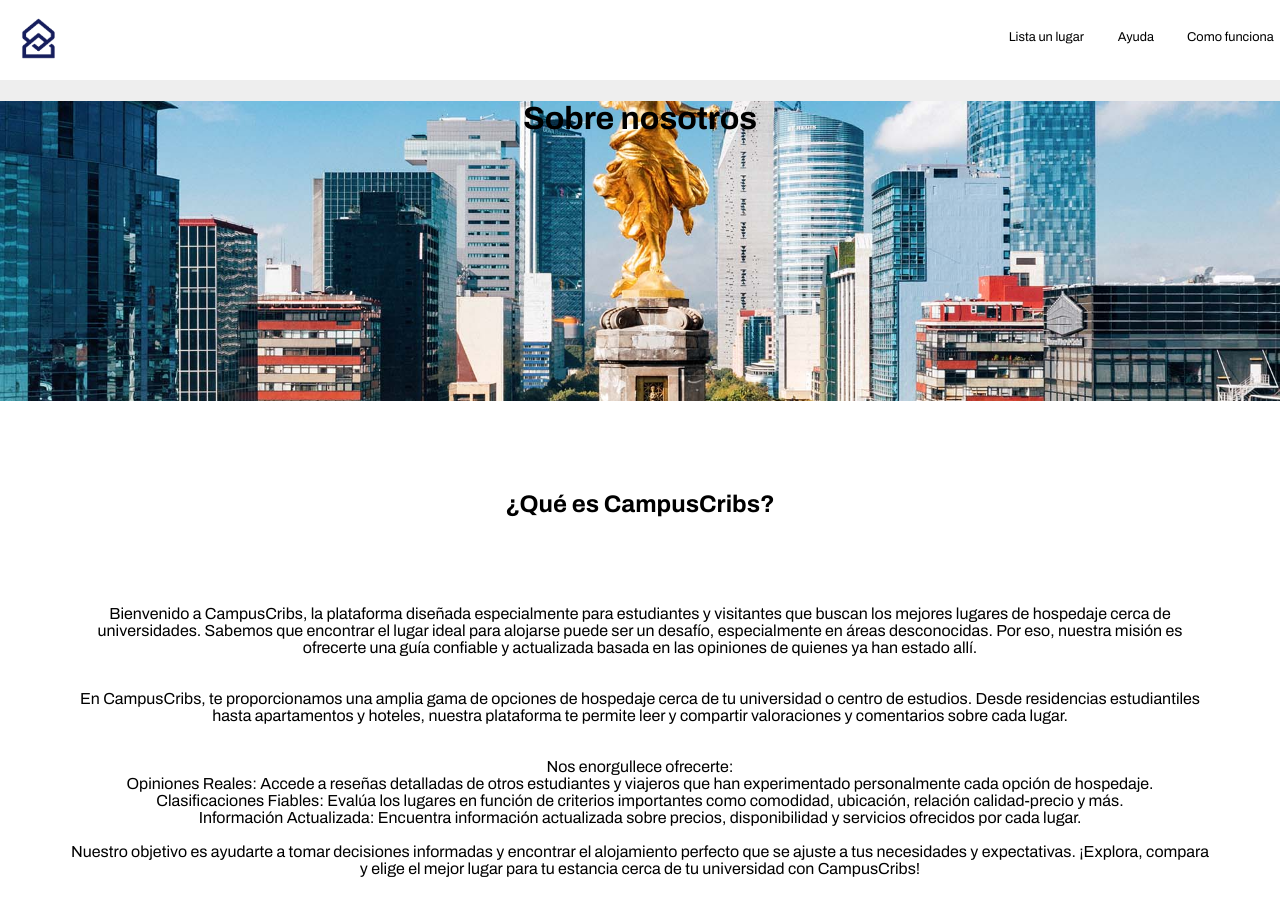
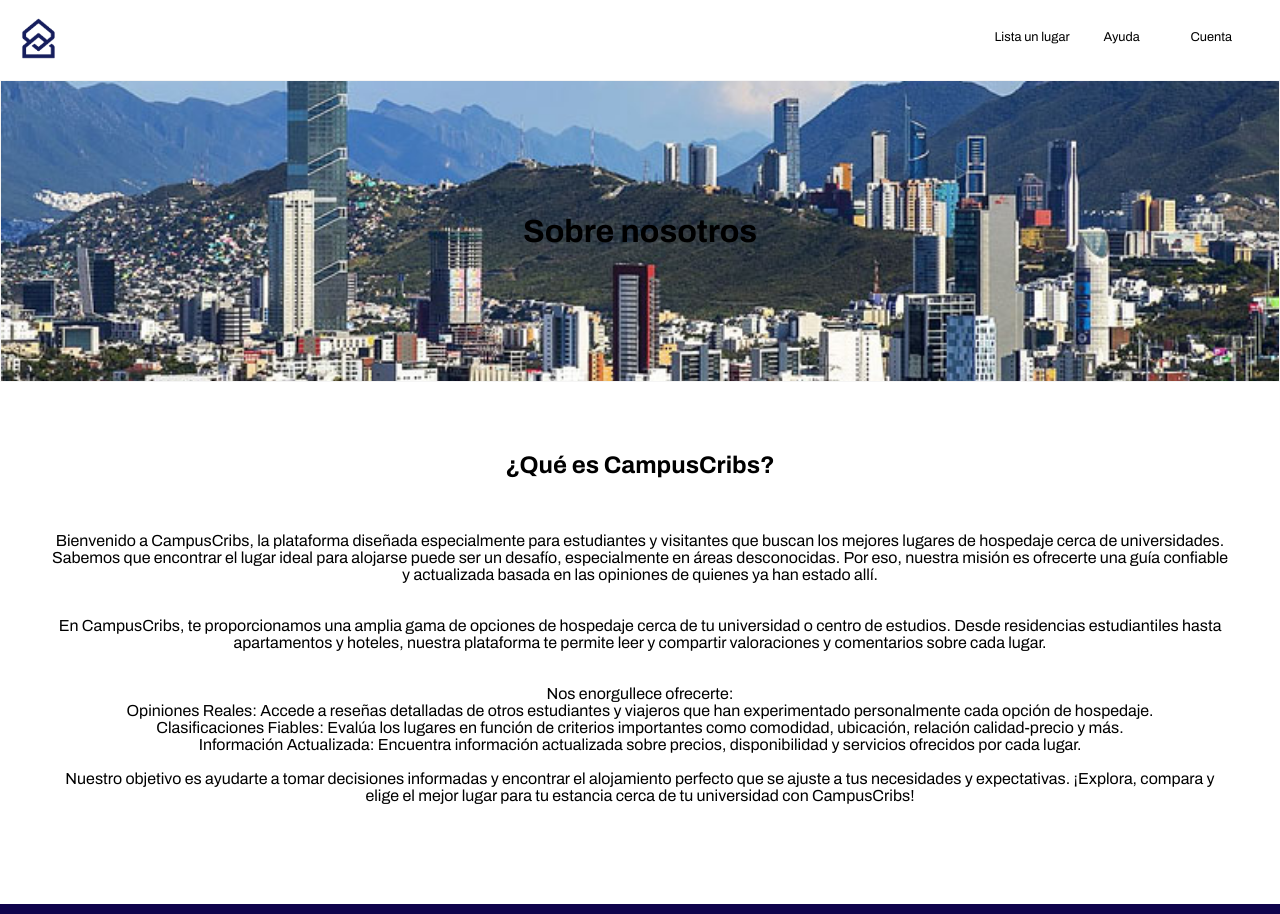
Before and after one commit to DongjuMun/CampusCribs, a plain HTML site: page about.html in a window 1280 px wide. Shown: the top 914 px of the page. Drawn offline with Linux system fonts and the light colour scheme.

Commit message:
AboutUsFinisihed

```diff
--- a/about.html
+++ b/about.html
@@ -19,9 +19,9 @@
                     <img class="logo" src="./sources/images/cleaned_image.png" alt="imagen del logo"/>
                 </div>
             </a>
-            <a href="./howitworks.html">
-                <div class="howitworks">
-                    Como funciona
+            <a href="./account.html">
+                <div class="account">
+                    Cuenta
                 </div>
             </a>
             <a href="./help.html">
@@ -39,12 +39,14 @@
 
 
         <div class = "info">
-            <div style="background-image: url(./sources/images/cdmx.jpg); background-size: cover; background-position: center; background-repeat: no-repeat; height: 300px;">
-                <h1>Sobre nosotros</h1>
+            <div class = "aboutus-img">
+                <div class = "aboutus-text">
+                    <h1>Sobre nosotros</h1>
+                </div>
             </div>
-            <div class="aboutus-text">
+            <div class="aboutus-p">
                 <h2> ¿Qué es CampusCribs? </h2>
-                <p><br><br><br><br>
+                <p><br><br>
                     Bienvenido a CampusCribs, la plataforma diseñada especialmente para estudiantes y visitantes que buscan los mejores lugares de hospedaje cerca de universidades. Sabemos que encontrar el lugar ideal para alojarse puede ser un desafío, especialmente en áreas desconocidas. Por eso, nuestra misión es ofrecerte una guía confiable y actualizada basada en las opiniones de quienes ya han estado allí.
                     <br><br><br>
                     En CampusCribs, te proporcionamos una amplia gama de opciones de hospedaje cerca de tu universidad o centro de estudios. Desde residencias estudiantiles hasta apartamentos y hoteles, nuestra plataforma te permite leer y compartir valoraciones y comentarios sobre cada lugar.
@@ -68,9 +70,8 @@
             <img class="logo" src="./sources/images/cleaned_image_white.png" alt="imagen del logo"/>
         </div>
         <div class="info-links">
-            <a href='./index.html' target='_blank'> Inicio </a>
-            <a href='./contact.html' target='_blank'> Contacto </a>
-            <a href='./index.html' target='_blank' > Inicio </a>
+            <a href='./index.html' target='_self'> Inicio </a>
+            <a href='./contact.html' target='_self'> Contacto </a>
         </div>
     </div>
 </footer>
--- a/styleabout.css
+++ b/styleabout.css
@@ -25,7 +25,7 @@
 }
 
 
-.howitworks, .help, .listplace {
+.account, .help, .listplace {
     float: right;
     border-radius: 0.5rem;
     padding: 0.5vw;
@@ -33,24 +33,49 @@
     text-align: center;
 }
 
-.help, .howitworks, .listplace {
+.help, .listplace {
     color: black;
     margin: 1.5rem 0rem;
 
 }
 
+.account {
+    color: black;
+    margin: 1.5rem 0rem;
+    margin-right: 1.5rem ;
+
+}
 
 
+.aboutus-img {
+    background-image: url(./sources/images/monterrey.jpg);
+    background-position: center;
+    background-size: cover;
+    background-repeat: no-repeat;
+    height: 300px;
+    border: 1px solid whitesmoke;
+    display: flex;
+    align-items: center;
+    justify-content: center;
+
+}
+
+.aboutus-text {
+    text-align: center;
+    padding: 20px;
+}
 
 
 .info {
     text-align: center;
     background-color: #EEEEEE   ;
 }
-.aboutus-text {
+.aboutus-p{
     background-color: white;
     text-align: center;
-    padding: 70px;
+    position: relative;
+    padding: 50px;
+
 
 }
 
```
Also changed, not shown: cdmx.html (+6 -9 lines), index.html (+2 -2 lines), mty.html (+6 -8 lines), qro.html (+6 -7 lines), account.html (added).
